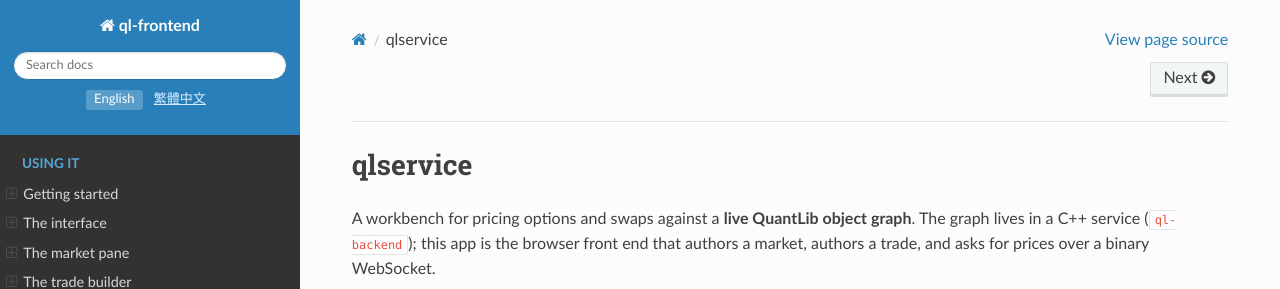
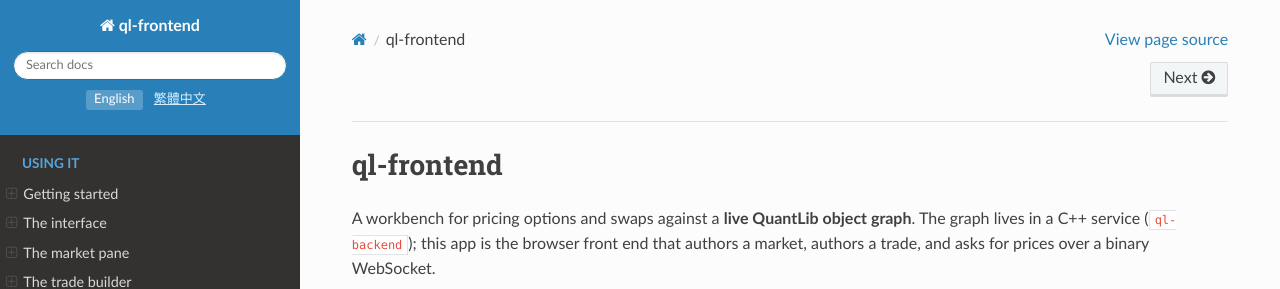
Before and after one commit to markccchiang/ql-frontend, a Sphinx documentation site: the page built from doc/index.md, in a window 1280 px wide and 900 px high. Shown: the top 289 px of the window. Built offline with Sphinx 7.4.7 and the Read the Docs theme 3.1.0, drawn with Linux system fonts in a browser that asks for light colours.

Commit message:
Name the guide ql-frontend in its titles and heading too
The sidebar already read ql-frontend. The browser tab title still said
qlservice user's guide, the short title qlservice, the Chinese build's title
qlservice 使用說明, and the front page's heading, which the breadcrumb repeats,
qlservice. All of them now say ql-frontend, and the zh_TW catalogue's entry for
the heading moves with it.

The screenshot of the guide opened from the app's Guide button showed the old
name in its sidebar and heading. It is retaken through that button at its
original size. Its alt text said the sidebar held both tables of contents; the
guide has three, and the retake shows the third, so it now says its tables of
contents, in the page and in the catalogue.

Co-Authored-By: Claude Opus 5 <noreply@anthropic.com>
Claude-Session: https://claude.ai/code/session_01MJtVZSjTSgWshw7miPwQ9g

```diff
--- a/doc/conf.py
+++ b/doc/conf.py
@@ -62,8 +62,8 @@ except ImportError:
 
 html_static_path = ["_static"]
 html_css_files = ["custom.css"]
-html_title = "qlservice user's guide"
-html_short_title = "qlservice"
+html_title = "ql-frontend user's guide"
+html_short_title = "ql-frontend"
 
 # Every page is Markdown; there is no reStructuredText in this tree.
 source_suffix = {".md": "markdown"}
--- a/doc/index.md
+++ b/doc/index.md
@@ -1,4 +1,4 @@
-# qlservice
+# ql-frontend
 
 A workbench for pricing options and swaps against a **live QuantLib object
 graph**. The graph lives in a C++ service (`ql-backend`); this app is the
```
Also changed, not shown: doc/getting-started.md (+1 -1 lines), doc/images/guide-in-the-app.jpg, 3 other files.
